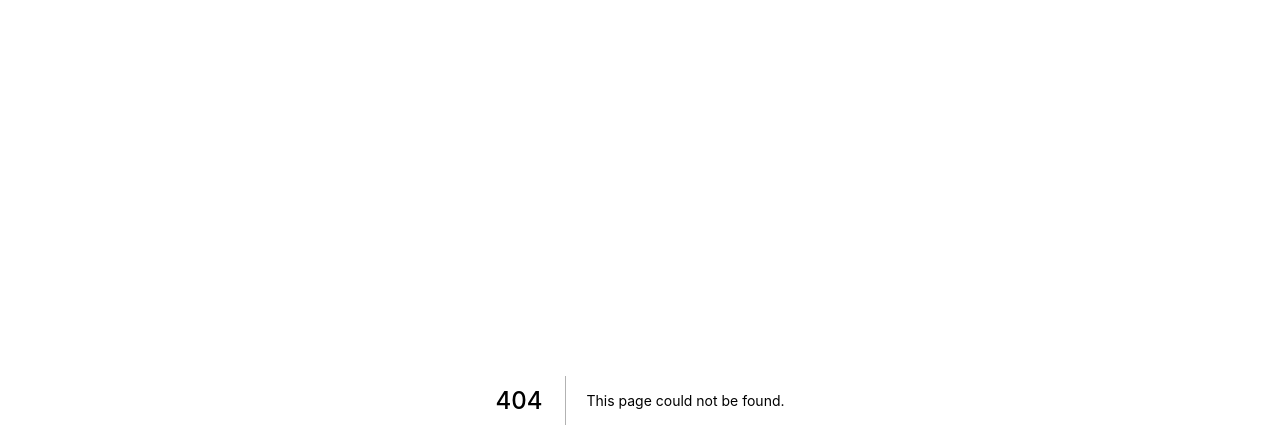
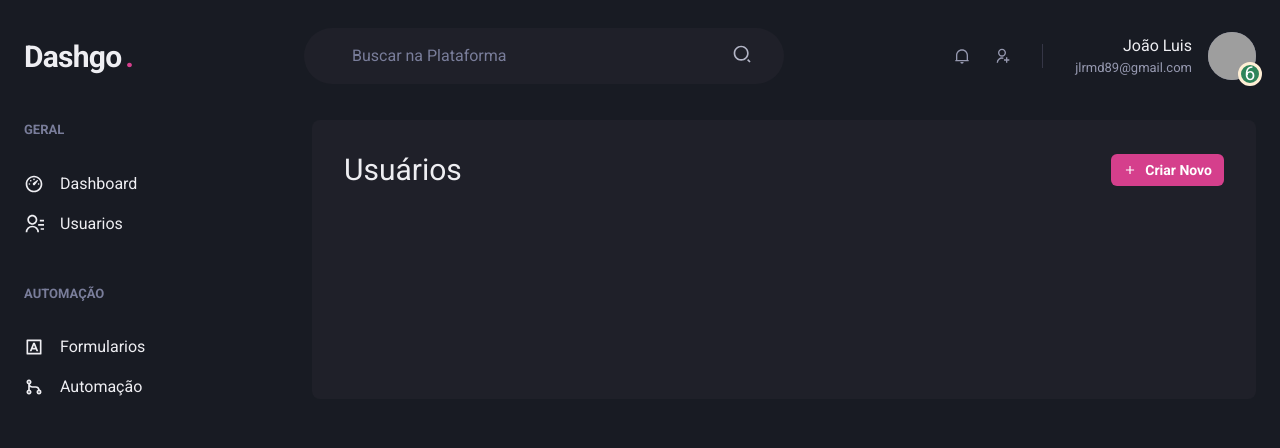
Before and after one commit to JUAUMDEV89/dashgo, a Next.js app: page /users in a window 1280 px wide. Before the commit this address had no page. Shown: the top 448 px of the page. Built offline with nearby package versions, Linux system fonts and the light colour scheme; grey boxes are pictures that could not be loaded.

Commit message:
add page user

```diff
--- a/components/sidebar/index.tsx
+++ b/components/sidebar/index.tsx
@@ -1,9 +1,38 @@
-import { Flex } from '@chakra-ui/react';
+import { Flex, Box, Stack, Text, Link, Icon } from '@chakra-ui/react';
+import { RiContactsLine, RiDashboard3Line, RiGitMergeLine, RiInputMethodLine } from 'react-icons/ri';
 
 export function SideBar(){
     return(
-        <Flex>
-            ...
-        </Flex>
+        <Box as="aside" w="64" mr="8">
+            <Stack spacing="12" align="flex-start">
+               <Box>
+                   <Text fontWeight="bold" color="gray.400" fontSize="small">GERAL</Text>
+                   <Stack spacing="4" mt="8" align="stretch">
+                     <Link alignItems="center" display="flex">
+                        <Icon as={RiDashboard3Line} fontSize="20" />
+                        <Text ml="4" fontWeight="medium">Dashboard</Text>
+                     </Link>
+                     <Link alignItems="center" display="flex">
+                        <Icon as={RiContactsLine} fontSize="20" />
+                        <Text ml="4" fontWeight="medium">Usuarios</Text>
+                     </Link>
+                   </Stack>
+               </Box>
+
+               <Box>
+                   <Text fontWeight="bold" color="gray.400" fontSize="small">AUTOMAÇÃO</Text>
+                   <Stack spacing="4" mt="8" align="stretch">
+                     <Link alignItems="center" display="flex">
+                        <Icon as={RiInputMethodLine} fontSize="20" />
+                        <Text ml="4" fontWeight="medium">Formularios</Text>
+                     </Link>
+                     <Link alignItems="center" display="flex">
+                        <Icon as={RiGitMergeLine} fontSize="20" />
+                        <Text ml="4" fontWeight="medium">Automação</Text>
+                     </Link>
+                   </Stack>
+               </Box>
+            </Stack>
+        </Box>
     )
 }
--- a/package.json
+++ b/package.json
@@ -12,10 +12,12 @@
     "@chakra-ui/react": "^1.6.5",
     "@emotion/react": "11",
     "@emotion/styled": "11",
+    "apexcharts": "^3.27.2",
     "firebase": "^8.7.1",
     "framer-motion": "4",
     "next": "11.0.1",
     "react": "17.0.2",
+    "react-apexcharts": "^1.3.9",
     "react-dom": "17.0.2",
     "react-icons": "^4.2.0"
   },
--- a/pages/_app.tsx
+++ b/pages/_app.tsx
@@ -1,7 +1,4 @@
 import { ChakraProvider } from '@chakra-ui/react';
-
-import '../services/firebase';
-
 import { theme } from '../styles/theme';
 
 function MyApp({ Component, pageProps }) {
--- /dev/null
+++ b/pages/users/index.tsx
@@ -0,0 +1,34 @@
+import { Box, Flex, Button, Heading, Icon} from "@chakra-ui/react";
+import { RiAddLine } from "react-icons/ri";
+
+import { Header } from '../../components/header';
+import { SideBar } from "../../components/sidebar";
+
+export default function UserList(){
+    return(
+      <Box>
+          <Header />
+
+          <Flex w="100%" my="6" maxWidth={1400} mx="auto" px="6">
+              <SideBar />
+
+              <Box flex="1" borderRadius={8} bg="gray.800" p="8">
+                  <Flex mb="8" justify="space-between" align="center">
+                      <Heading size="lg" fontWeight="normal">Usuários</Heading>
+
+                      <Button
+                        as="a"
+                        size="sm"
+                        fontSize="sm"
+                        colorScheme="pink"
+                        leftIcon={<Icon as={RiAddLine} />}
+                        cursor="pointer"
+                      >
+                          Criar Novo
+                      </Button>
+                  </Flex>
+              </Box>
+          </Flex>
+      </Box>
+    )
+}
--- a/services/firebase.ts
+++ b/services/firebase.ts
@@ -1,6 +1,4 @@
 import firebase from 'firebase/app';
-import "firebase/auth";
-import "firebase/database";
 
 const firebaseConfig = {
     apiKey: process.env.API_KEY,
```
Also changed, not shown: pages/dashboard.tsx (+92 -2 lines), pages/index.tsx (+0 -27 lines), 1 other file (tests, documents, lock files or other folders).
